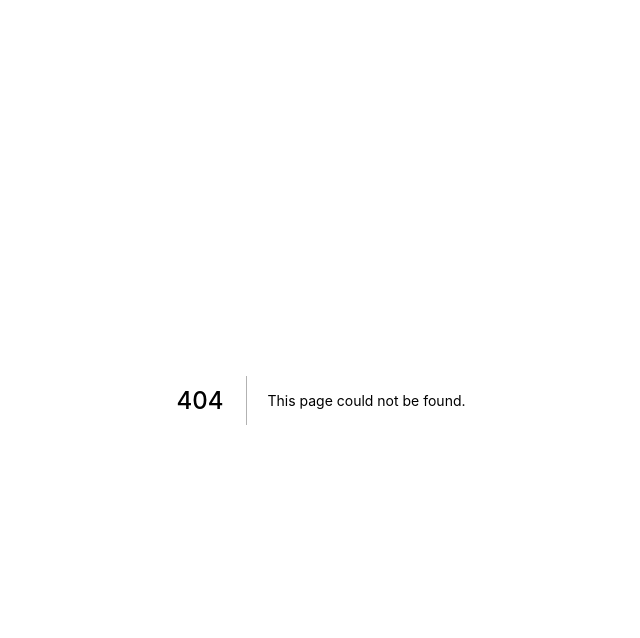
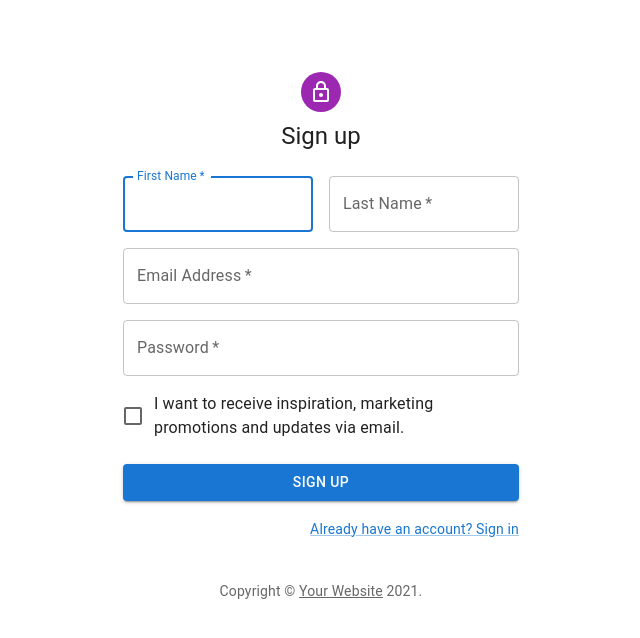
Before and after one commit to ishibashi0112/memo-app, a Next.js app: page /auth/singUp in a window 1280 px wide. Before the commit this address had no page. Shown: the top 638 px of the page, without its empty margins (319-959 px from the left). Built offline with nearby package versions, Linux system fonts and the light colour scheme.

Commit message:
✨ material UIの導入

```diff
--- a/package.json
+++ b/package.json
@@ -14,6 +14,10 @@
     "fix:prettier": "prettier --write ."
   },
   "dependencies": {
+    "@emotion/react": "^11.4.1",
+    "@emotion/styled": "^11.3.0",
+    "@mui/icons-material": "^5.0.3",
+    "@mui/material": "^5.0.3",
     "autoprefixer": "^10.3.5",
     "firebase": "^9.1.0",
     "next": "11.1.2",
--- /dev/null
+++ b/src/pages/auth/singUp.jsx
@@ -0,0 +1,144 @@
+import * as React from "react";
+import Avatar from "@mui/material/Avatar";
+import Button from "@mui/material/Button";
+import CssBaseline from "@mui/material/CssBaseline";
+import TextField from "@mui/material/TextField";
+import FormControlLabel from "@mui/material/FormControlLabel";
+import Checkbox from "@mui/material/Checkbox";
+import Link from "@mui/material/Link";
+import Grid from "@mui/material/Grid";
+import Box from "@mui/material/Box";
+import LockOutlinedIcon from "@mui/icons-material/LockOutlined";
+import Typography from "@mui/material/Typography";
+import Container from "@mui/material/Container";
+import { createTheme, ThemeProvider } from "@mui/material/styles";
+
+function Copyright(props) {
+  return (
+    <Typography
+      variant="body2"
+      color="text.secondary"
+      align="center"
+      {...props}
+    >
+      {"Copyright © "}
+      <Link color="inherit" href="https://material-ui.com/">
+        Your Website
+      </Link>{" "}
+      {new Date().getFullYear()}
+      {"."}
+    </Typography>
+  );
+}
+
+const theme = createTheme();
+
+export default function SignUp() {
+  const handleSubmit = (event) => {
+    event.preventDefault();
+    const data = new FormData(event.currentTarget);
+    // eslint-disable-next-line no-console
+    console.log({
+      email: data.get("email"),
+      password: data.get("password"),
+    });
+  };
+
+  return (
+    <ThemeProvider theme={theme}>
+      <Container component="main" maxWidth="xs">
+        <CssBaseline />
+        <Box
+          sx={{
+            marginTop: 8,
+            display: "flex",
+            flexDirection: "column",
+            alignItems: "center",
+          }}
+        >
+          <Avatar sx={{ m: 1, bgcolor: "secondary.main" }}>
+            <LockOutlinedIcon />
+          </Avatar>
+          <Typography component="h1" variant="h5">
+            Sign up
+          </Typography>
+          <Box
+            component="form"
+            noValidate
+            onSubmit={handleSubmit}
+            sx={{ mt: 3 }}
+          >
+            <Grid container spacing={2}>
+              <Grid item xs={12} sm={6}>
+                <TextField
+                  autoComplete="fname"
+                  name="firstName"
+                  required
+                  fullWidth
+                  id="firstName"
+                  label="First Name"
+                  autoFocus
+                />
+              </Grid>
+              <Grid item xs={12} sm={6}>
+                <TextField
+                  required
+                  fullWidth
+                  id="lastName"
+                  label="Last Name"
+                  name="lastName"
+                  autoComplete="lname"
+                />
+              </Grid>
+              <Grid item xs={12}>
+                <TextField
+                  required
+                  fullWidth
+                  id="email"
+                  label="Email Address"
+                  name="email"
+                  autoComplete="email"
+                />
+              </Grid>
+              <Grid item xs={12}>
+                <TextField
+                  required
+                  fullWidth
+                  name="password"
+                  label="Password"
+                  type="password"
+                  id="password"
+                  autoComplete="new-password"
+                />
+              </Grid>
+              <Grid item xs={12}>
+                <FormControlLabel
+                  control={
+                    <Checkbox value="allowExtraEmails" color="primary" />
+                  }
+                  label="I want to receive inspiration, marketing promotions and updates via email."
+                />
+              </Grid>
+            </Grid>
+            <Button
+              type="submit"
+              fullWidth
+              variant="contained"
+              sx={{ mt: 3, mb: 2 }}
+            >
+              Sign Up
+            </Button>
+            <Grid container justifyContent="flex-end">
+              <Grid item>
+                <Link href="#" variant="body2">
+                  Already have an account? Sign in
+                </Link>
+              </Grid>
+            </Grid>
+          </Box>
+        </Box>
+        <Copyright sx={{ mt: 5 }} />
+      </Container>
+    </ThemeProvider>
+  );
+}
```
Also changed, not shown: 1 other file (tests, documents, lock files or other folders).
